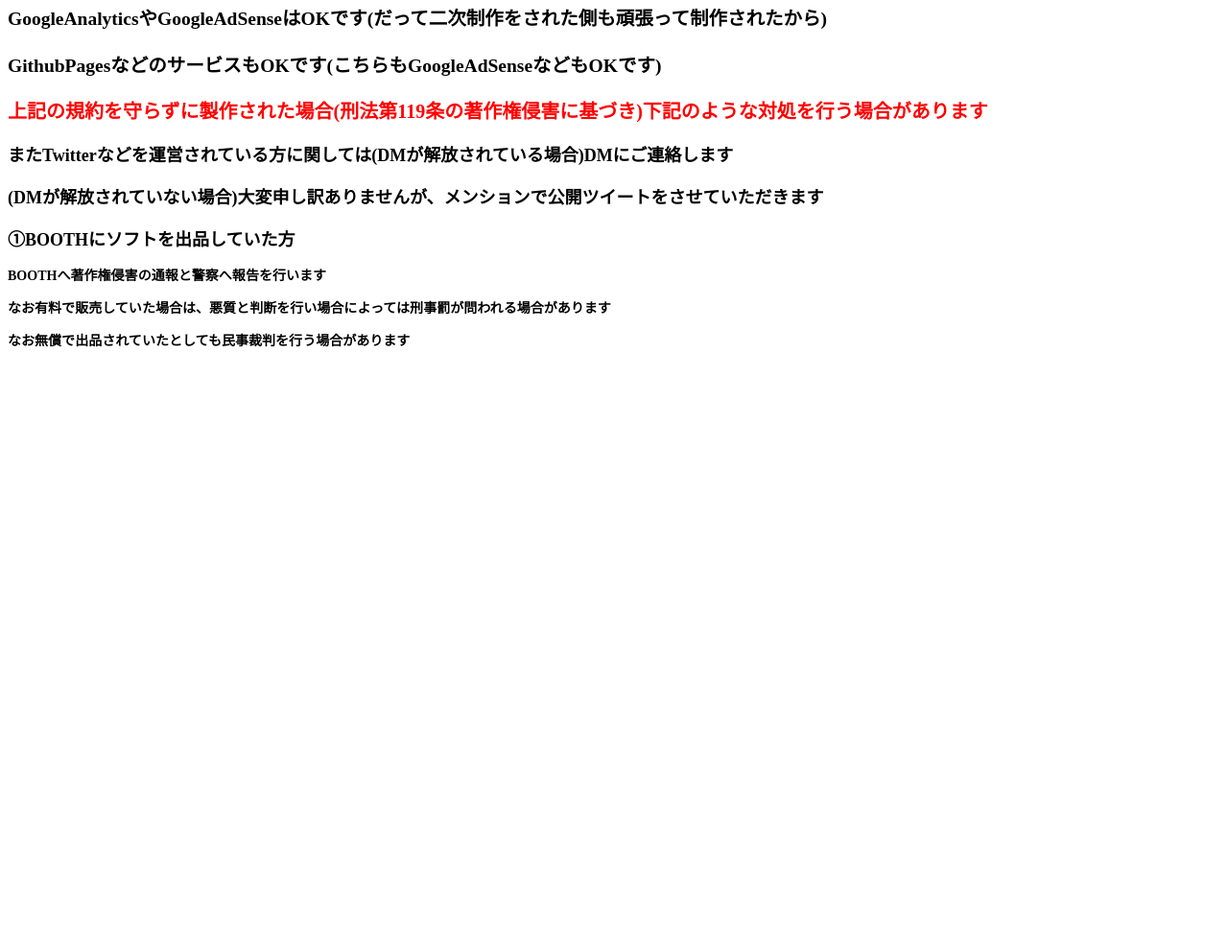
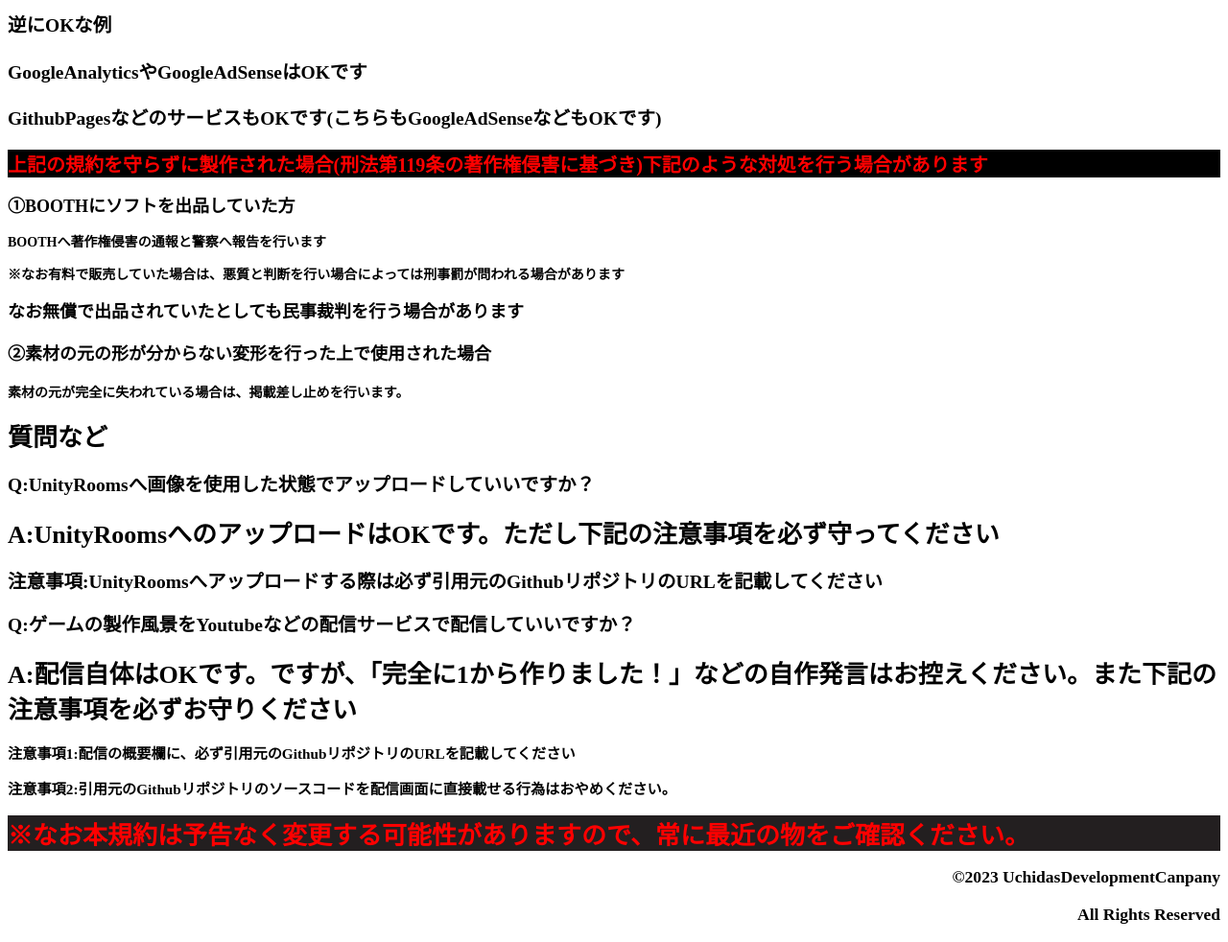
Before and after one commit to norbayron2023/TestHTML, a plain HTML site: page Copyrightstatement.html in a window 1280 px wide. Shown: the part 304-1286 px from the top of the page at 96% size. Before the commit the page ends 800 px from the top, so only its background shows below. Drawn offline with Linux system fonts and the light colour scheme.

Commit message:
Cheanged 2023/07/19

```diff
--- a/Copyrightstatement.css
+++ b/Copyrightstatement.css
@@ -3,9 +3,18 @@ body{
     font-size: 13px;
 }
 .main2{
+    background-color: black;
     color: red;
     font-size: 10px;
 }
 .main3{
     font-size: 12px;
 }
+.main4{
+    background-color: #231F20;
+    color: red;
+}
+.copy {
+    text-align: right;
+    font-size: 15px;
+}
--- a/Copyrightstatement.html
+++ b/Copyrightstatement.html
@@ -6,7 +6,9 @@
 </head>
 <body>
 <link href="Copyrightstatement.css" rel="stylesheet">
-<h2>本サイト内に使用している画像などは、すべてサイトの主が事前に制作した物を使用しています。
+<h1>※二次製作を行う前に必ずお読みください</h1><p>
+
+</p><h2>本サイト内に使用している画像などは、すべてサイトの主が事前に制作した物を使用しています。
 <p>画像の二次利用につきましては、商用利用を含まないサイト(UnityやUnreal Engineを含みます）
 で使用できます。
 </p>
@@ -15,19 +17,36 @@
         ・BOOTHなどのマーケットサイトで販売目的でソフトを制作し、その中に画像を使用する</p>
 <p>・素材の元の形が分からない変形を行った上で使用する。(画像の色を変えるなどはOK)</p>
 逆にOKな例
-<p>GoogleAnalyticsやGoogleAdSenseはOKです(だって二次制作をされた側も頑張って制作されたから)</p>
+<p>GoogleAnalyticsやGoogleAdSenseはOKです</p>
 <p>GithubPagesなどのサービスもOKです(こちらもGoogleAdSenseなどもOKです)</p>
 </h2>
 <div class="main2">
     <h1>上記の規約を守らずに製作された場合(刑法第119条の著作権侵害に基づき)下記のような対処を行う場合があります</h1>
 </div>
 <div class="main3">
-    <h2><p>またTwitterなどを運営されている方に関しては(DMが解放されている場合)DMにご連絡します</p></h2>
-    <h2><p>(DMが解放されていない場合)大変申し訳ありませんが、メンションで公開ツイートをさせていただきます</p></h2>
     <h2>①BOOTHにソフトを出品していた方</h2>
     <h3>BOOTHへ著作権侵害の通報と警察へ報告を行います</h3>
-    <h3>なお有料で販売していた場合は、悪質と判断を行い場合によっては刑事罰が問われる場合があります</h3>
-    <h3>なお無償で出品されていたとしても民事裁判を行う場合があります</h3>
+    <h3>※なお有料で販売していた場合は、悪質と判断を行い場合によっては刑事罰が問われる場合があります</h3>
+    <h2>なお無償で出品されていたとしても民事裁判を行う場合があります</h2>
+    <h2><p>②素材の元の形が分からない変形を行った上で使用された場合</p></h2>
+    <h3>素材の元が完全に失われている場合は、掲載差し止めを行います。</h3>
+</div>
+<div class="Q&A">
+    <h1>質問など</h1>
+    <h2>Q:UnityRoomsへ画像を使用した状態でアップロードしていいですか？</h2>
+    <h1>A:UnityRoomsへのアップロードはOKです。ただし下記の注意事項を必ず守ってください</h1>
+    <h2>注意事項:UnityRoomsへアップロードする際は必ず引用元のGithubリポジトリのURLを記載してください</h2>
+    <h2>Q:ゲームの製作風景をYoutubeなどの配信サービスで配信していいですか？</h2>
+    <h1>A:配信自体はOKです。ですが、「完全に1から作りました！」などの自作発言はお控えください。また下記の注意事項を必ずお守りください</h1>
+    <h3>注意事項1:配信の概要欄に、必ず引用元のGithubリポジトリのURLを記載してください</h3>
+    <h3>注意事項2:引用元のGithubリポジトリのソースコードを配信画面に直接載せる行為はおやめください。</h3>
+</div>
+<div class="main4">
+    <h1>※なお本規約は予告なく変更する可能性がありますので、常に最近の物をご確認ください。</h1>
+</div>
+<div class="copy">
+    <h3>©2023 UchidasDevelopmentCanpany
+        <p>All Rights Reserved</p></h3>
 </div>
 </body>
 </html>
--- a/style.css
+++ b/style.css
@@ -8,6 +8,9 @@ text-align: center;
 .Page2{
     text-align: center;
 }
+.Copyrightstatement{
+    text-align: right;
+}
 .Copy{
     text-align: right;
 }
```
Also changed, not shown: index.html (+3 -0 lines).
